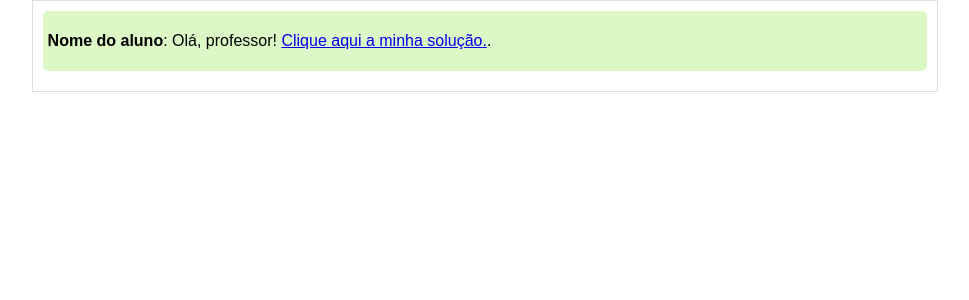
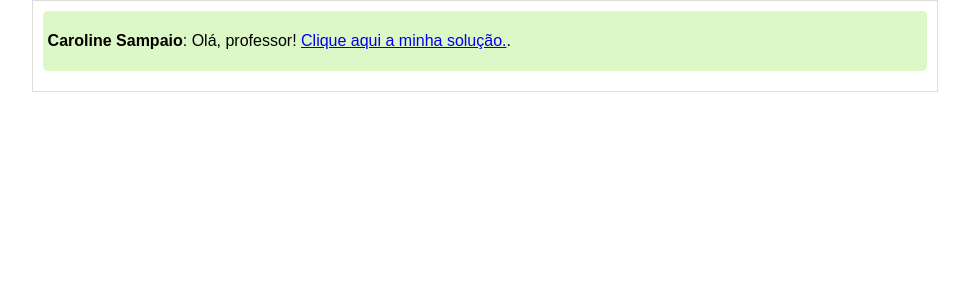
Before and after one commit to DEVinZucchetti/introducao-php-php-nao-esta-morto, a PHP site: page /home.php in a window 1280 px wide. Shown: the part 108-408 px from the top of the page, without its empty margins (155-1124 px from the left). Run offline with PHP 8.4, Linux system fonts and the light colour scheme.

Commit message:
chore: atualiza nome da pasta e referência no home

```diff
--- a/home.php
+++ b/home.php
@@ -54,7 +54,8 @@
     <div class="chat">
 
         <div class="message sent">
-            <p><span class="author">Nome do aluno</span>: Olá,  professor!  <a href="./modelo/"> Clique aqui a minha solução.</a>.</p>
+            <p><span class="author">Caroline Sampaio</span>: Olá, professor! <a href="./Caroline Sampaio/"> Clique aqui
+                    a minha solução.</a>.</p>
 
         </div>
         <!-- Adicione mais mensagens aqui -->
```
Also changed, not shown: Caroline Sampaio/index.php (renamed from modelo/index.php), Caroline Sampaio/pages/calculadora.php (renamed from modelo/pages/calculadora.php), Caroline Sampaio/pages/imc.php (renamed from modelo/pages/imc.php), Caroline Sampaio/pages/lanchonete.php (renamed from modelo/pages/lanchonete.php), Caroline Sampaio/pages/media.php (renamed from modelo/pages/media.php), Caroline Sampaio/styles/main.css (renamed from modelo/styles/main.css). Lines whose indentation alone changed are shown as unchanged.
